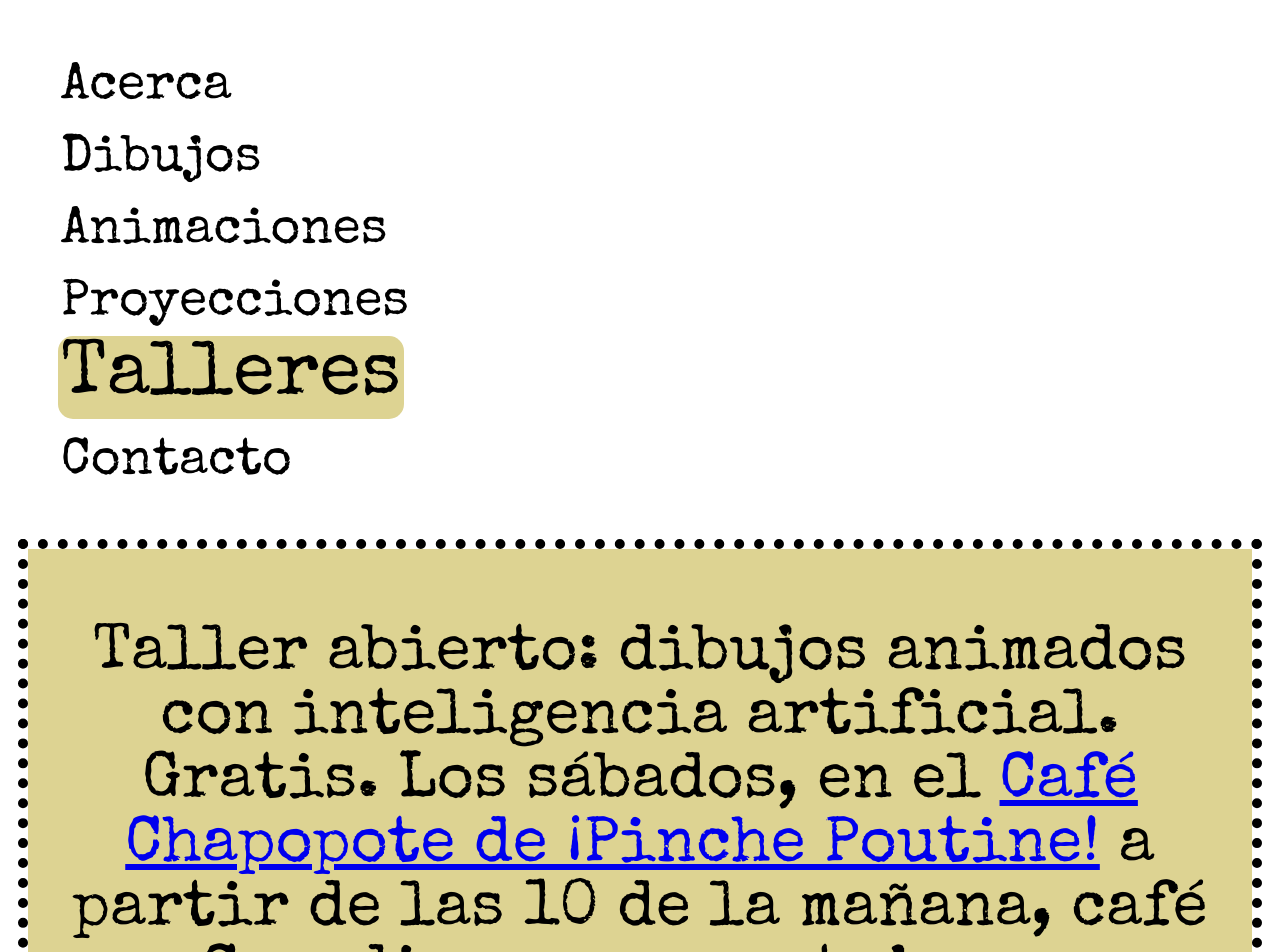
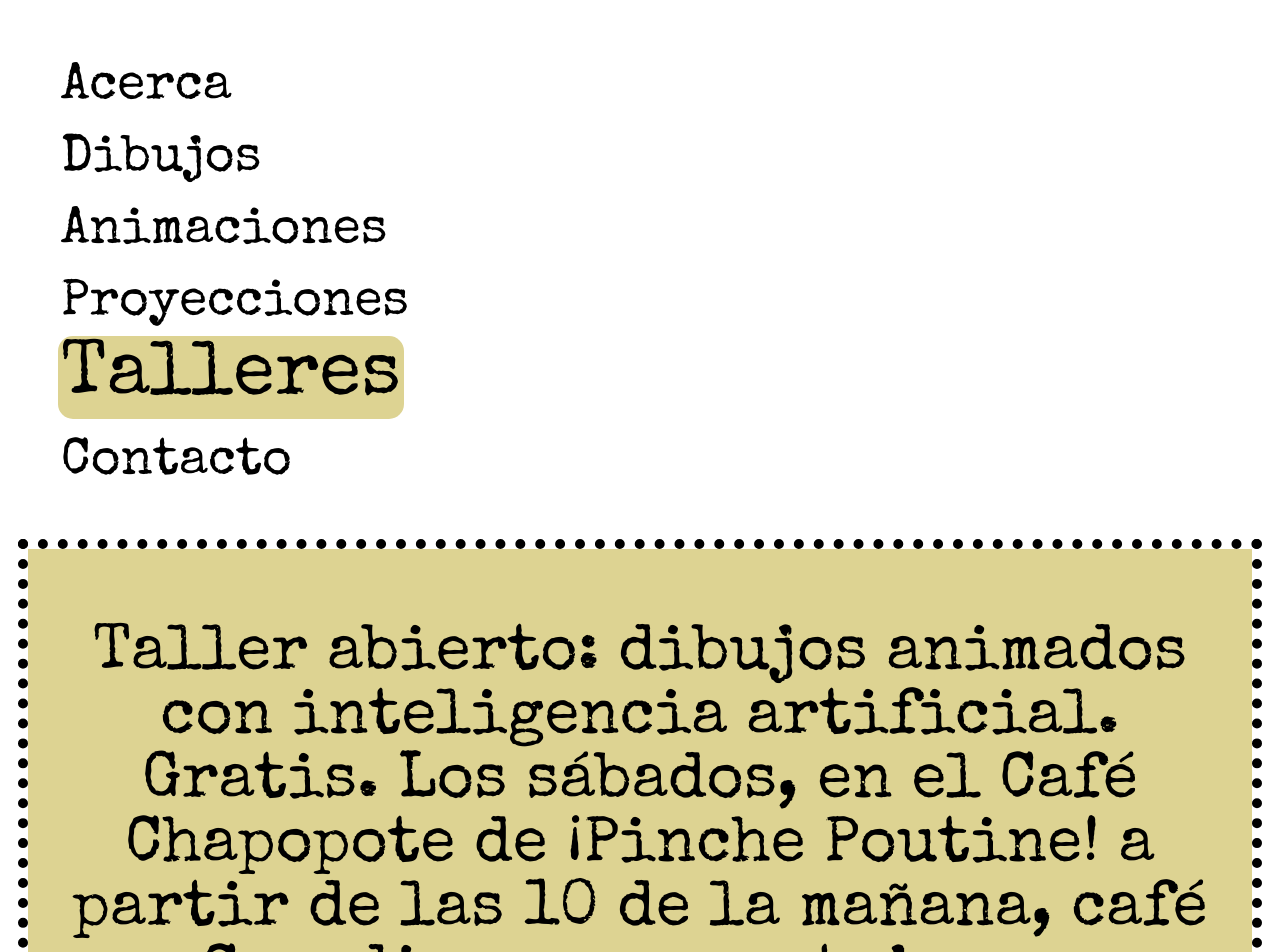
Before and after one commit to patraldo/02-com-patraldo-antoine, a SvelteKit app: page /talleres in a window 1280 px wide. Shown: the top 952 px of the page. Built offline with nearby package versions, Linux system fonts and the light colour scheme; a web font is replaced by a local one.

Commit message:
removed text-decoration from Taller link to Cafe

```diff
--- a/src/routes/talleres/+page.svelte
+++ b/src/routes/talleres/+page.svelte
@@ -5,6 +5,10 @@
 <style>
 @import url('https://fonts.googleapis.com/css2?family=Marmelad&family=Pacifico&family=Special+Elite&family=Tangerine:wght@400;700&family=Ultra&display=swap');
 
+a, a:hover, a:active, a:visited, a:focus {
+color: black;
+    text-decoration:none;
+}
 
 .taller {
 border: 10px dotted black;
```
Also changed, not shown: 1 other file (tests, documents, lock files or other folders).
